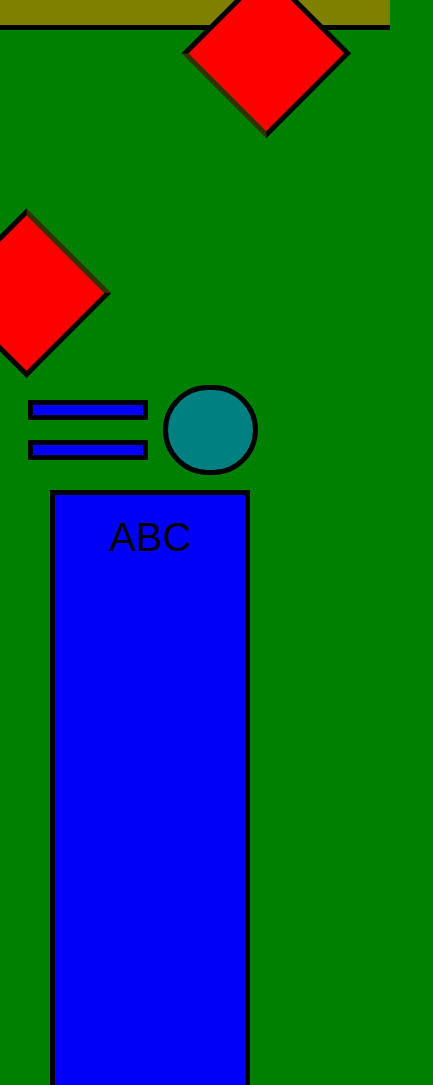
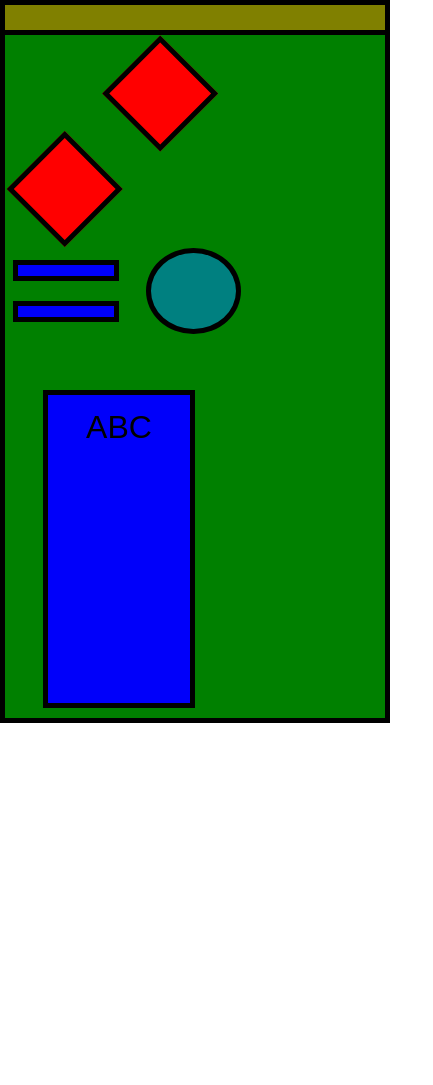
Before and after one commit to Majeev/Optimo, a plain HTML site: page index.html in a window 390 px wide. Shown: the top 1085 px of the page, 433 px wide, since content can reach past the window. After the commit the page ends 844 px from the top, so only its background shows below. Drawn offline with Linux system fonts and the light colour scheme.

Commit message:
fix: fix layout for non-scrolling with sizes based on percentage

```diff
--- a/style.css
+++ b/style.css
@@ -7,32 +7,42 @@
   margin: 0;
   padding: 0;
 }
-
+body {
+  overflow: hidden;
+}
 /* === GENERAL === */
 
-body {
+#main {
+  aspect-ratio: 16/9;
   background-color: #008000;
+  border: var(--border);
+  margin: 0 auto;
+  max-height: 95vh;
+  max-width: 901px;
 }
 
 header {
   background-color: #808000;
   border-bottom: var(--border);
   height: 30px;
+  max-height: 5%;
   width: 100%;
 }
 
 .content__wrapper {
   display: flex;
+  height: 100%;
   justify-content: space-between;
+  overflow: hidden;
   width: 100%;
 }
 
 /* === SQUARES SECTION === */
 
 .squares__wrapper {
-  height: fit-content;
+  aspect-ratio: 2/1;
   rotate: 45deg;
-  width: 300px;
+  width: 33%;
 }
 
 .square_top,
@@ -40,13 +50,16 @@ header {
   aspect-ratio: 1/1;
   background-color: #ff0000;
   border: var(--border);
-  margin: 10px 0px 50px 65px;
-  width: 120px;
+  height: 22%;
+  margin-bottom: 10%;
+  margin-left: 0%;
+  margin-top: 15%;
 }
 
 .square_top {
   animation: punchTop 5s 3 2s;
 }
+
 .square_bottom {
   animation: punchBottom 5s 3 2s;
 }
@@ -54,61 +67,70 @@ header {
 /* === FIGURES SECTION === */
 
 .figures__wrapper {
-  width: 300px;
+  width: 33%;
 }
 
 .figures__container {
   align-items: center;
   display: flex;
   justify-content: center;
-  margin: 100px 0;
+  margin-top: 30%;
+  width: 100%;
 }
+
+.lines__wrapper {
+  width: 50%;
+}
+
 .line_top,
 .line_bottom {
+  aspect-ratio: 5/1;
   background-color: #0000fa;
   border: var(--border);
-  height: 20px;
-  margin: 20px 0;
-  width: 120px;
+  margin: 15% 0;
+  width: 80%;
 }
+
 .circle {
   background-color: #008080;
-  border-radius: 50px;
+  border-radius: 50%;
   border: var(--border);
-  height: 90px;
-  margin: 0 15px;
-  width: 95px;
-
+  aspect-ratio: 1.1/1;
+  width: 35%;
 }
 
 /* === RECTANGLE SECTION === */
-
+.rectangle__wrapper {
+  width: 33%;
+  position: relative;
+}
 .rectangle {
   background-color: white;
+  position: absolute;
   border: var(--border);
-  bottom: 50%;
-  display: inline-block;
-  height: 600px;
-  left: 50%;
-  min-height: 80%;
-  position: relative;
+  width: 60%;
+  top: 5%;
+  bottom: 5%;
+  left: 60%;
+  translate: -50% 0;
   text-align: center;
-  translate: -60% 57%;
-  width: 200px;
 }
 
 .rectangle span {
   font-family: Arial, Helvetica, sans-serif;
-  font-size: 2.5rem;
+  font-size: 2em;
+  max-width: 100%;
+  overflow-x: hidden;
   font-weight: 500;
-  position: relative;
-  top: 20px;
+  padding-top: 10%;
+  display: block;
 }
 
 /* === VIEW MEDIUM === */
 
 @media (max-width: 901px) {
   .content__wrapper {
+    justify-content: normal;
     display: grid;
     grid-template-areas:
       "squares rectangle"
@@ -117,44 +139,93 @@ header {
 
   .squares__wrapper {
     grid-area: squares;
+    aspect-ratio: 0;
+  }
+
+  .square_top,
+  .square_bottom {
+    height: 40%;
+    margin-bottom: 70%;
+    margin-left: 45%;
+    margin-top: -40%;
   }
 
   .figures__wrapper {
     grid-area: figures;
+    width: 65%;
+  }
+  .figures__container {
+    margin-top: 5%;
   }
 
   .rectangle__wrapper {
     grid-area: rectangle;
+    justify-self: center;
+    position: relative;
+    width: 100%;
   }
 
   .rectangle {
     background-color: #c83737;
+    bottom: 3%;
+    right: 10%;
+    top: 4%;
+    width: 40%;
   }
 }
 
-/* === VIEW SMALL === */
+/* VIEW SMALL */
 
 @media (max-width: 583px) {
+  #main {
+    aspect-ratio: 9/16;
+  }
+
   .content__wrapper {
     display: flex;
     flex-direction: column;
   }
+  .squares__wrapper {
+    height: 30%;
+  }
+
+  .square_top,
+  .square_bottom {
+    margin-top: -28%;
+  }
+
+  .figures__wrapper {
+    height: 20%;
+    width: 100%;
+  }
 
   .figures__container {
-    margin: 0 0 10px 0;
+    justify-content: normal;
+    margin: 0 0 0 2%;
   }
+
+  .lines__wrapper {
+    width: 35%;
+  }
+
+  .circle {
+    width: 25%;
+  }
+
   .rectangle__wrapper {
-   width:300px
+    height: 50%;
   }
+
   .rectangle {
     background-color: #0000fa;
-    translate: -50% 0;
+    translate: 0;
+    left: 10%;
   }
 }
 
 /* === ANIMATIONS === */
 
-@keyframes punchTop {
+/* @keyframes punchTop {
   10% {
     translate: 0 25%;
   }
@@ -174,6 +245,6 @@ header {
     border-top: 10px solid yellow;
   }
   50% {
-    translate: 0 100%
+    translate: 0 100%;
   }
-}
+} */
```
